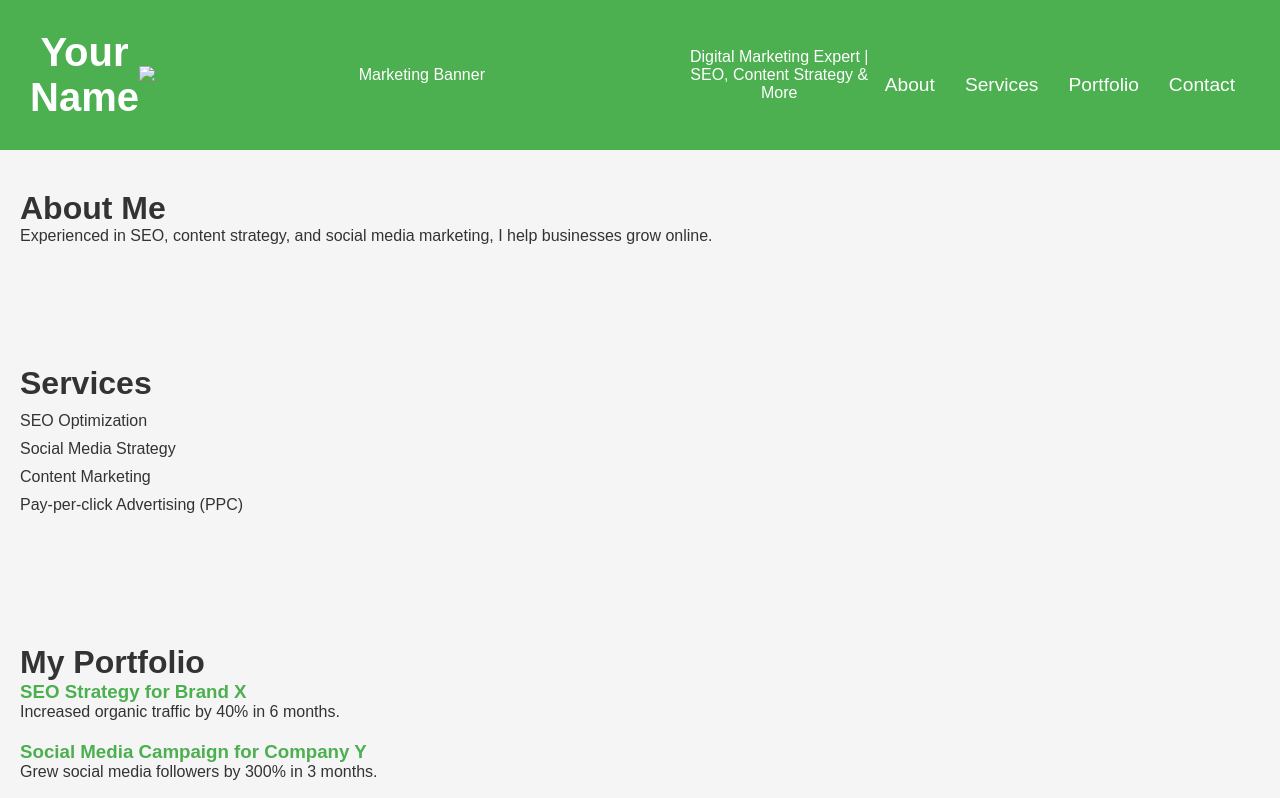
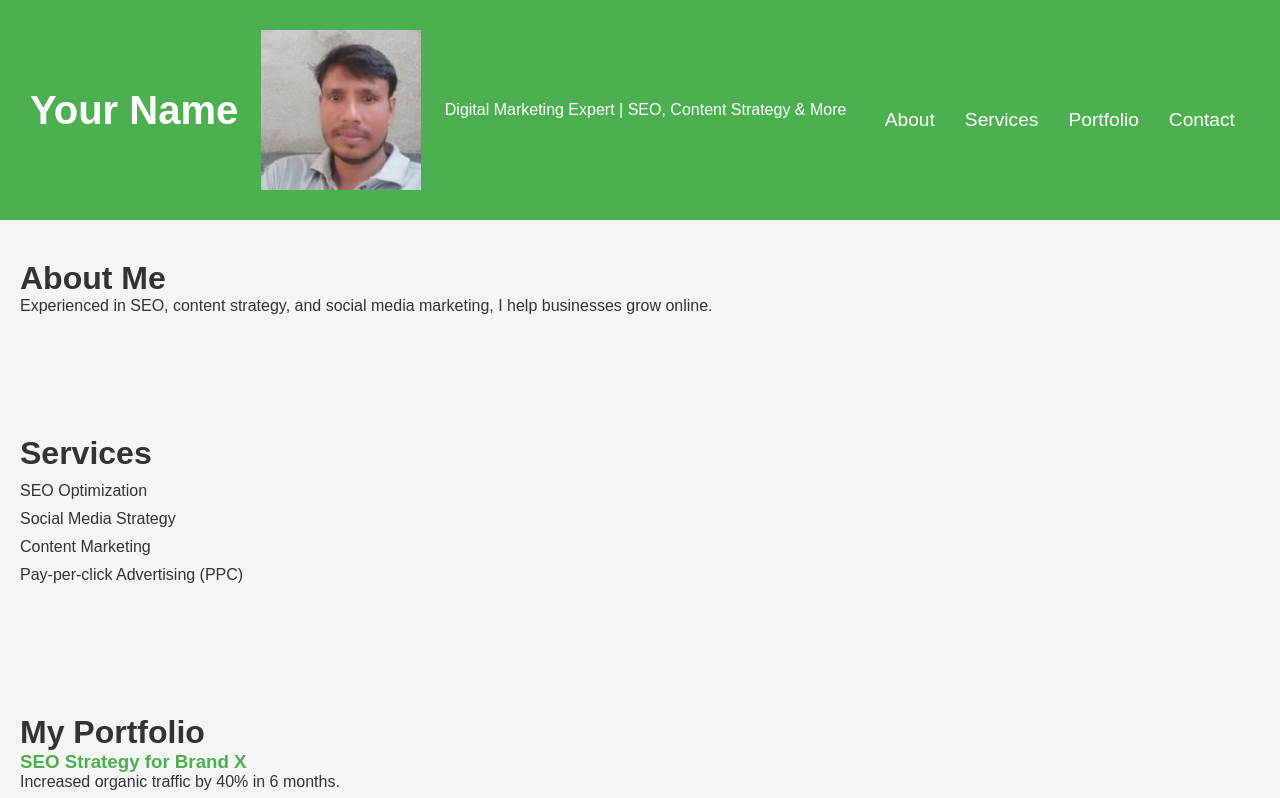
Before and after one commit to rodrisaray/Skill, a plain HTML site: page index.html in a window 1280 px wide. Shown: the top 798 px of the page. Drawn offline with Linux system fonts and the light colour scheme.

Commit message:
Update index.html

```diff
--- a/index.html
+++ b/index.html
@@ -13,7 +13,7 @@
       <!-- Header Section -->
     <header>
         <h1>Your Name</h1>
-        <img src="images/banner.jpg" alt="Marketing Banner" width="100%">
+        <img src="image/Untitled design (1).jpg">
         <p>Digital Marketing Expert | SEO, Content Strategy & More</p>
         <nav>
             <ul>
```
